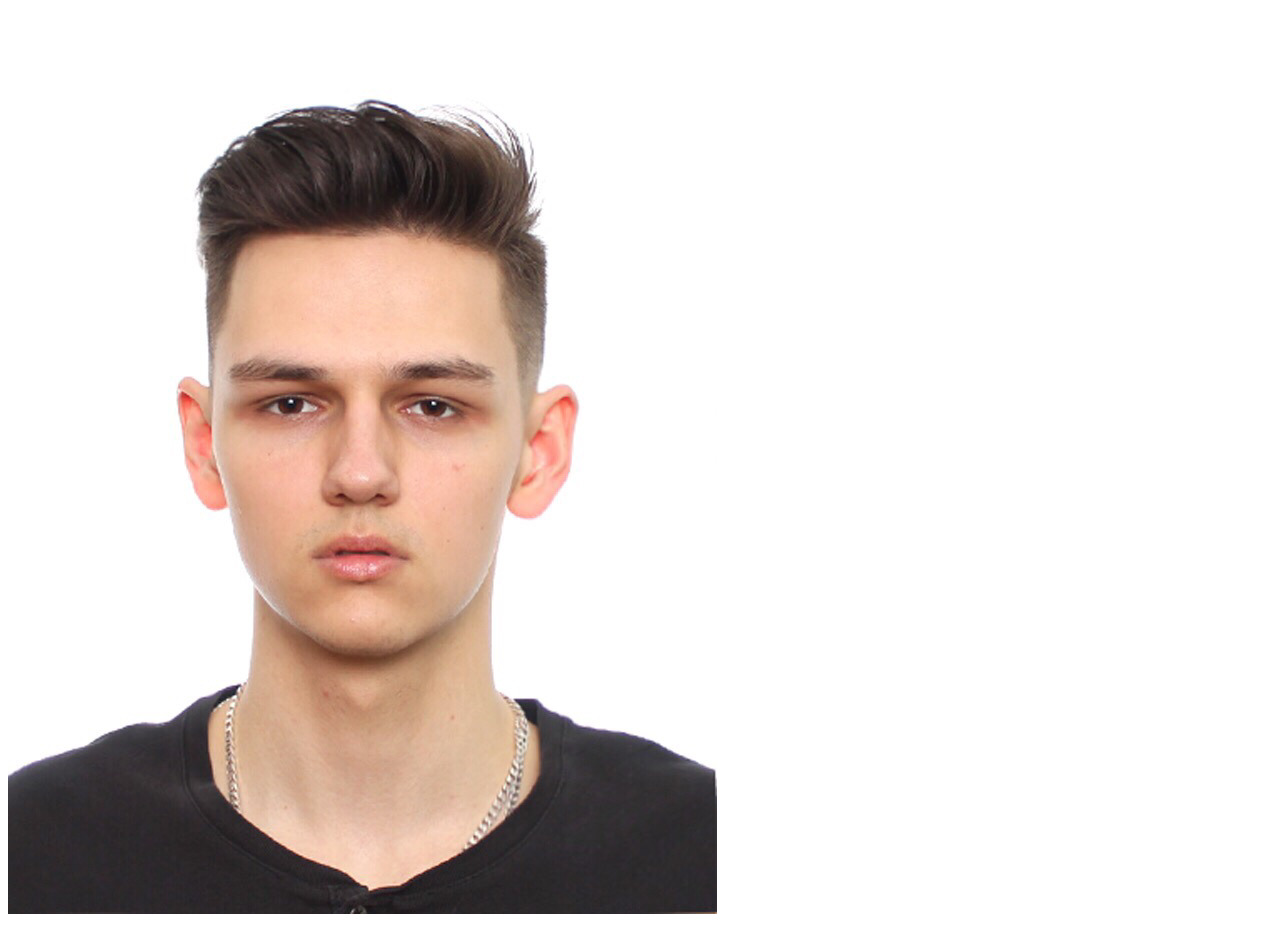
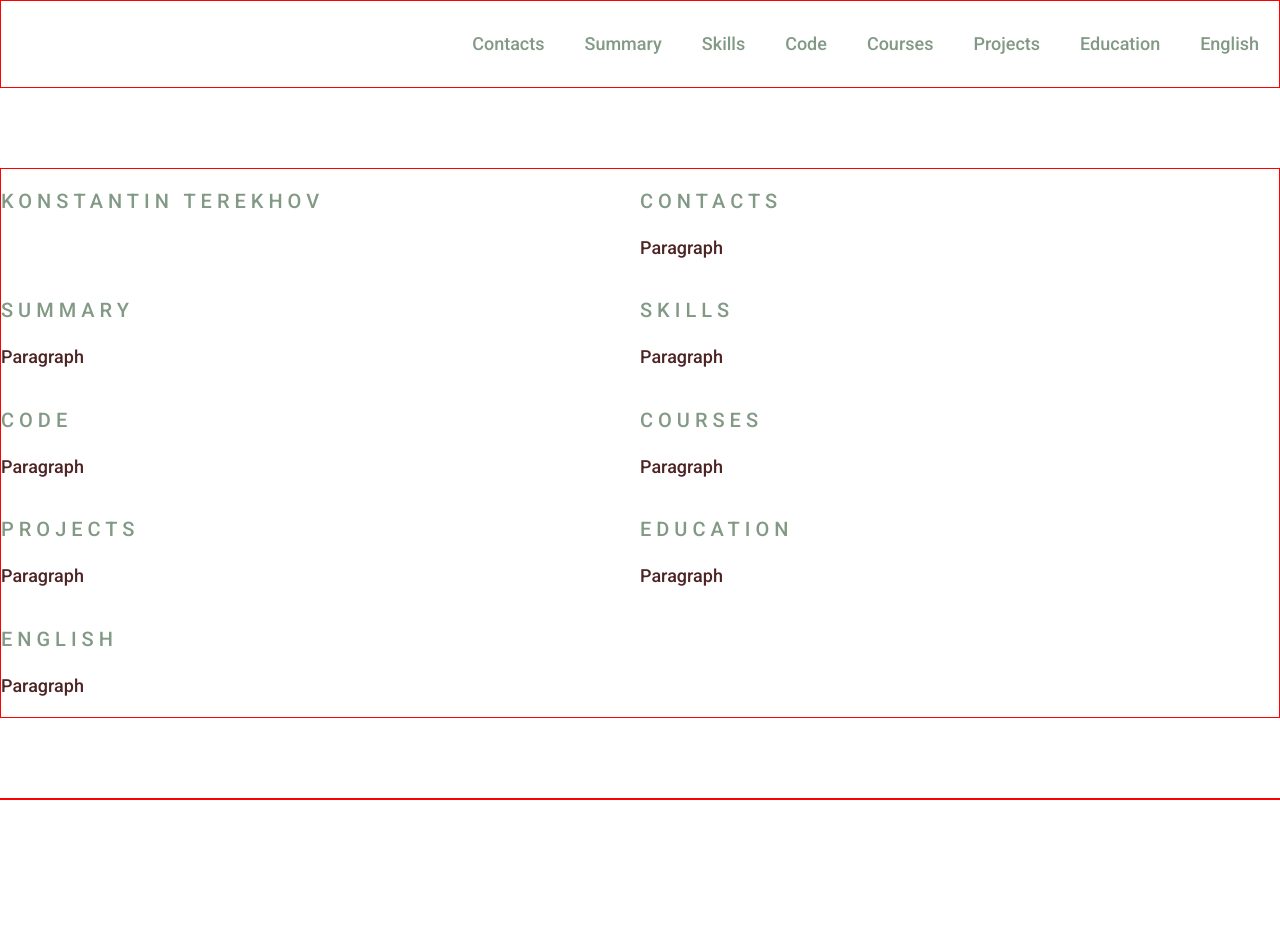
Before and after one commit to terexxof/rsschool-cv, a plain HTML site: page index.html in a window 1280 px wide. After the commit the page ends 800 px from the top, so only its background shows below. Drawn offline with Linux system fonts and the light colour scheme.

Commit message:
feat: add  html layout and basic css style

```diff
--- a/index.html
+++ b/index.html
@@ -4,9 +4,73 @@
     <meta charset="UTF-8">
     <meta http-equiv="X-UA-Compatible" content="IE=edge">
     <meta name="viewport" content="width=device-width, initial-scale=1.0">
-    <title>Документ</title>
+    <link rel="preconnect" href="https://fonts.gstatic.com">
+    <link href="https://fonts.googleapis.com/css2?family=Roboto:wght@100;300;500;700&display=swap" rel="stylesheet">
+    <title>cv</title>
+    <link rel="stylesheet" href="style.css">
+    <link rel="icon" href="assets/favicon.ico">
 </head>
 <body>
-    <img src="assets/img/photo.png" alt="my photo">
+    <header class="header">
+        <div class="container">
+            <nav class="nav">
+                <ul class="nav-list">
+                  <li class="nav-item"><a href="#contacts" class="nav-link">Contacts</a></li>
+                  <li class="nav-item"><a href="#summary" class="nav-link">Summary</a></li>
+                  <li class="nav-item"><a href="#skills" class="nav-link">Skills</a></li>
+                  <li class="nav-item"><a href="#code" class="nav-link">Code</a></li>
+                  <li class="nav-item"><a href="#courses" class="nav-link">Courses</a></li>
+                  <li class="nav-item"><a href="#projects" class="nav-link">Projects</a></li>
+                  <li class="nav-item"><a href="#education" class="nav-link">Education</a></li>
+                  <li class="nav-item"><a href="#english" class="nav-link">English</a></li>
+                </ul>
+              </nav>
+        </div>
+    </header>
+    <main class="main">
+        <div class="main-container">
+            <section class="section" id="profile">
+                <h1 class="section-title">Konstantin Terekhov</h1>
+                <!--
+                <img src="./assets/img/photo.png" alt="My Photo">
+                -->
+            </section>
+            <section class="section" id="contacts">
+                <h2 class="section-title">Contacts</h2>
+                <p>Paragraph</p>
+            </section>
+            <section class="section" id="summary">
+                <h2 class="section-title">Summary</h2>
+                <p>Paragraph</p>
+            </section>
+            <section class="section" id="skills">
+                <h2 class="section-title">Skills</h2>
+                <p>Paragraph</p>
+            </section>
+            <section class="section" id="code">
+                <h2 class="section-title">Code</h2>
+                <p>Paragraph</p>
+            </section>
+            <section class="section" id="courses">
+                <h2 class="section-title">Courses</h2>
+                <p>Paragraph</p>
+            </section>
+            <section class="section" id="projects">
+                <h2 class="section-title">Projects</h2>
+                <p>Paragraph</p>
+            </section>
+            <section class="section" id="education">
+                <h2 class="section-title">Education</h2>
+                <p>Paragraph</p>
+            </section>
+            <section class="section" id="english">
+                <h2 class="section-title">English</h2>
+                <p>Paragraph</p>
+            </section>
+        </div>
+    </main>
+    <footer class="footer">
+        <div class="container"></div>
+    </footer>
 </body>
 </html>
--- a/style.css
+++ b/style.css
@@ -1,15 +1,112 @@
+* {
+    box-sizing: border-box;
+  }
+
+  html {
+	scroll-behavior: smooth;
+  }
+
+body {
+	font-family: 'Roboto', sans-serif;
+	min-height: 100vh;
+	margin: 0;
+	padding: 0;
+	display: flex;
+  	flex-direction: column;
+  	justify-content: space-between;
+
+	font-size: 18px;
+	font-weight: 400;
+	line-height: 1.5;
+	color: #4d2323;
+}
+
 .header {
-	top:20px;
+	border: 1px solid red;
 }
 
 .main {
-	padding-top:100px;
+	border: 1px solid red;
 }
 
-.posLeft {
-	margin-left:-66%;
+.footer	{
+	border: 1px solid red;
 }
 
-.posCenter {
-	margin-left:33%;
+.container {
+	max-width: 1440px;
+    margin: 0 auto;
 }
+
+.main-container {
+	display: flex;
+	flex-wrap: wrap;
+  }
+
+.section {
+	width: 50%;
+}
+
+.section-title {
+	font-size: 20px;
+	font-weight: 400;
+	text-transform: uppercase;
+	letter-spacing: 5px;
+	color: #829985;
+}
+
+.section-item {
+	position: relative;
+	padding-left: 30px;
+  }
+
+.section-item::before {
+	content: "";
+	position: absolute;
+	top: 8px;
+	left: 0px;
+	width: 10px;
+	height: 10px;
+	border: 1px solid #829985;
+	border-radius: 50%;
+}
+
+@media (max-width: 768px) {
+	.section {
+	  width: 100%;
+	}
+}
+
+.nav-list {
+	display: flex;
+  	justify-content: flex-end;
+  	align-items: center;
+	/* Не выравнивает! */
+
+	list-style: none;
+}
+
+.nav-link {
+	padding: 0 20px;
+	line-height: 50px;
+	transition: .3s;
+  }
+
+  .nav-item a {
+	color: #829985;
+	text-decoration: none;
+	transition: color 0.5s;
+  }
+  .nav-item a:hover {
+	color: #4d2323;
+  }
+
+.link {
+	text-decoration: none;
+	color: #829985;
+	transition: color 0.5s;
+}
+
+.link:hover {
+	color: #5d7260;
+}
```
Also changed, not shown: assets/favicon.ico (added).
